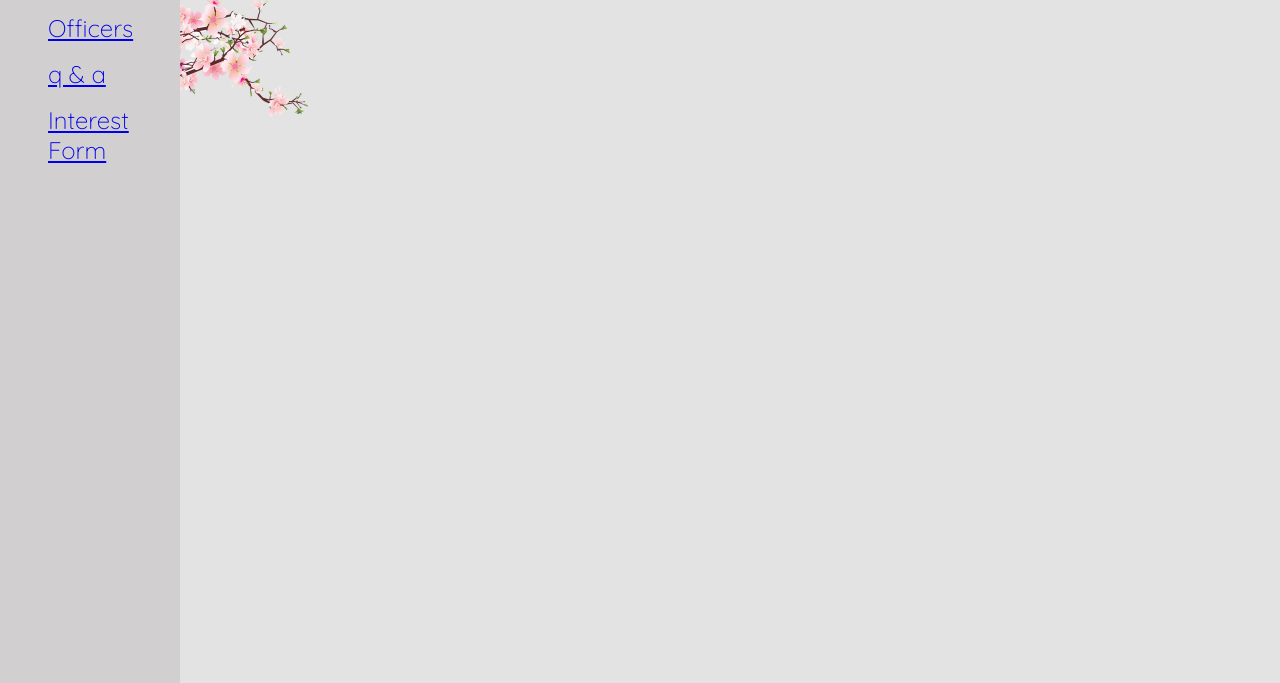
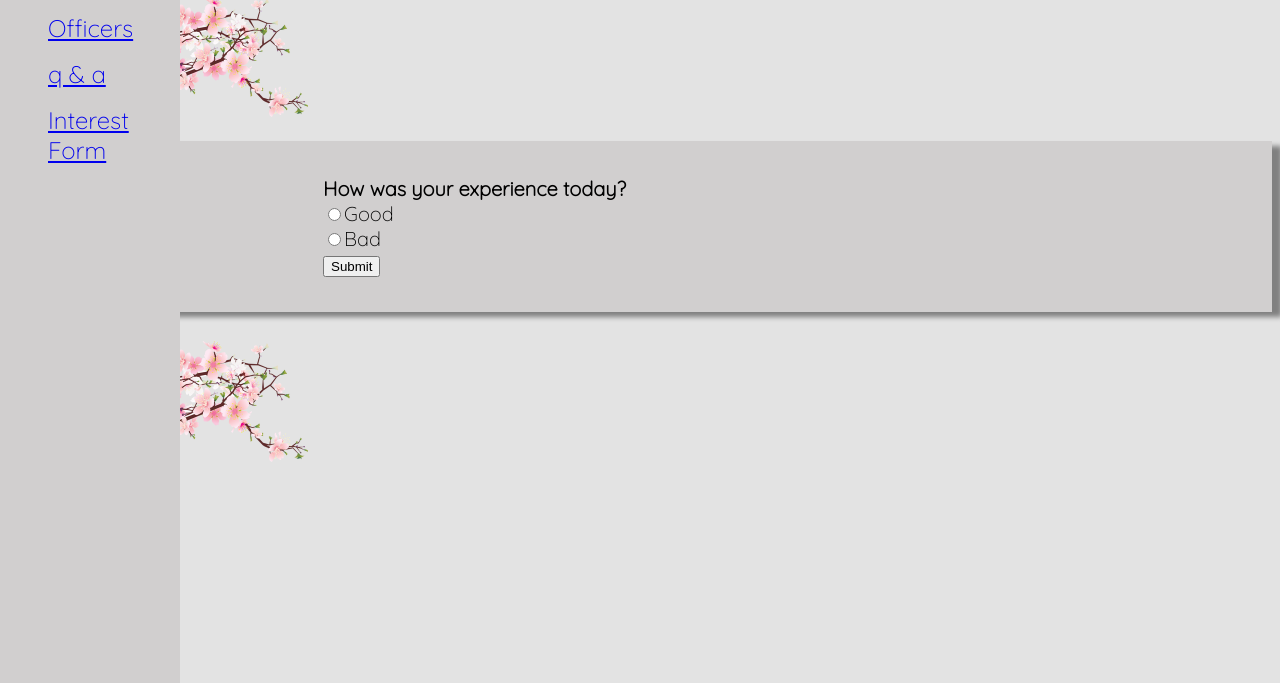
Before and after one commit to sofia-covarrubias/EWC-Website, a plain HTML site: page aboutus.html in a window 1280 px wide. Shown: the part 157-840 px from the top of the page. Drawn offline with Linux system fonts and the light colour scheme.

Commit message:
box shadow for form

```diff
--- a/aboutus.html
+++ b/aboutus.html
@@ -29,7 +29,30 @@
 
     </div>
 
+
     <img src = "flower.png" class = "resize">
+
+        <br><br>
+
+      <form id="quiz">
+        <p><strong>How was your experience today?</strong>
+        <br>
+
+        <label>
+          <input name="answer1" type="radio" value="Good">Good
+        </label>
+        <br>
+
+        <label>
+          <input name="answer2" type="radio" value="Bad">Bad
+        </label>
+        <br>
+
+      <input type="button" value="Submit" onclick="window.location.reload()">
+
+      </form>
+
+      <img src = "flower.png" class = "resize">
 
     <script src="script.js"></script>
 
--- a/style.css
+++ b/style.css
@@ -19,7 +19,7 @@ p
 {
   padding-left: 215px;
   font-family: 'Quicksand', sans-serif;
-  font-size: 15px;
+  font-size: 20px;
 }
 
 table
@@ -36,6 +36,15 @@ th, td
   border-bottom: 1px solid;
 }
 
+form
+{
+  box-shadow: 10px 5px 5px grey;
+  padding-top: 15px;
+  padding-bottom: 15px;
+  background: #d1cfcf;
+  box-sizing: border-box;
+  border-color: black;
+}
 
 dl
 {
@@ -93,4 +102,5 @@ mark
   padding-left: 200px;
   width: 1000px;
   height: 1000px;
+  box-shadow: 10px 10px 5px grey;
 }
```
Also changed, not shown: officers.html (+20 -0 lines), q&a.html (+1 -0 lines).
